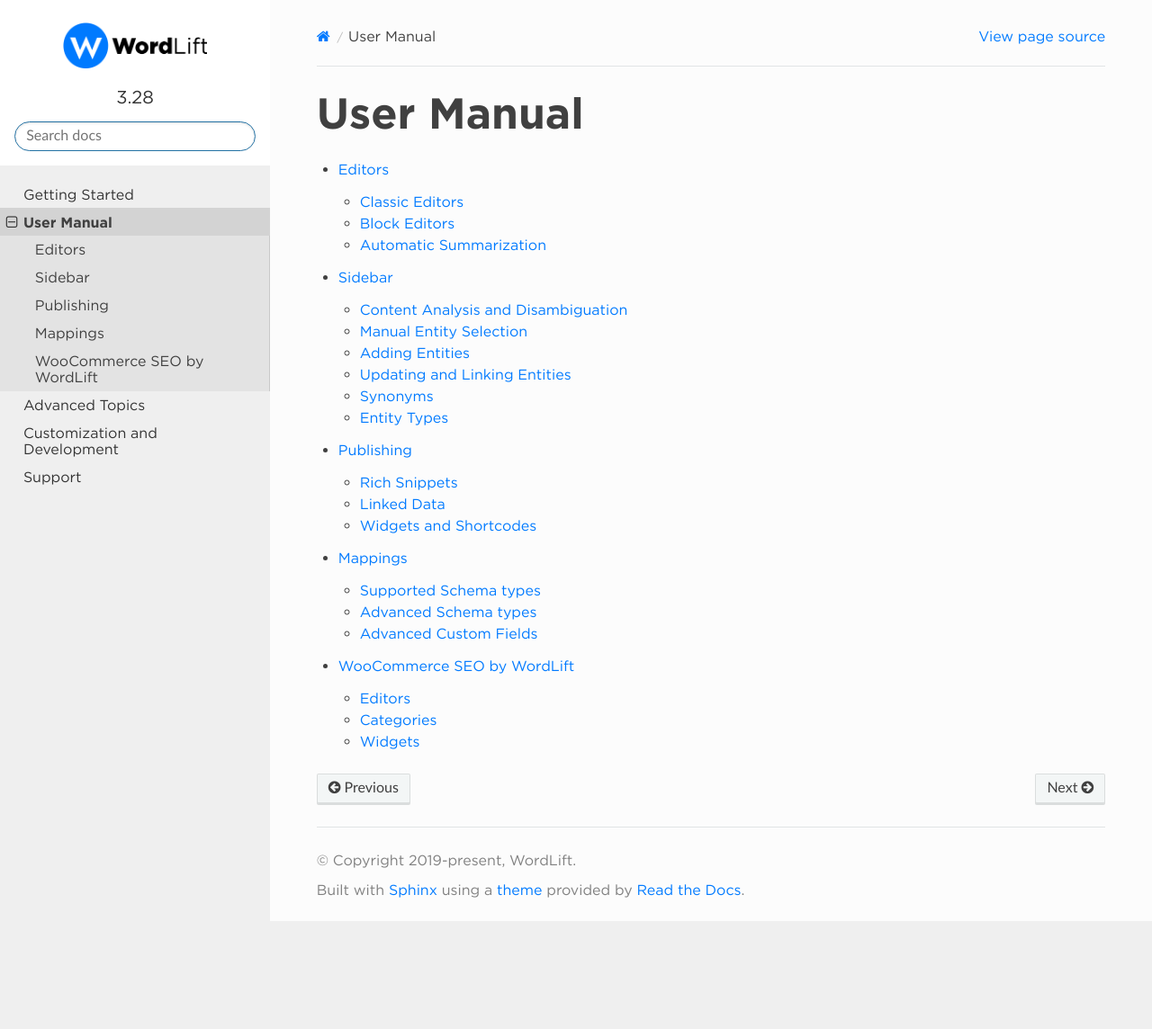
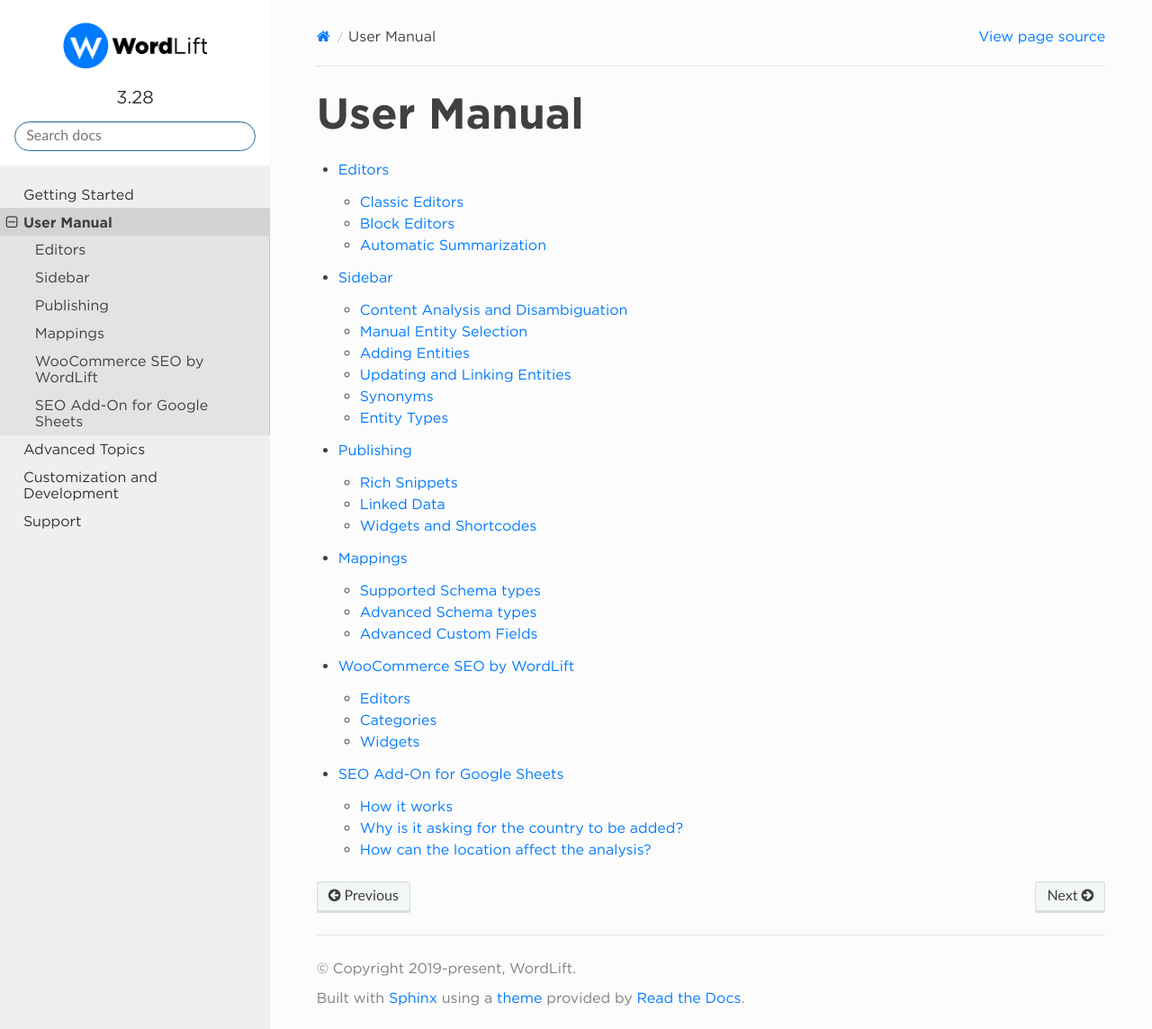
Before and after one commit to insideout10/wordlift-docs, a Sphinx documentation site: the page built from docs/user-manual.rst, in a window 1280 px wide and 1144 px high. Shown: the whole window at 90% size. Built offline with Sphinx 7.4.7 and the Read the Docs theme 2.0.0, drawn with Linux system fonts in a browser that asks for light colours; some of the changed lines change nothing that is shown.

Commit message:
Adding Google Sheets Add-on

```diff
--- /dev/null
+++ b/docs/seo-add-on-google-sheets.rst
@@ -0,0 +1,104 @@
+SEO Add-On for Google Sheets
+================
+
+**SEO Add-on for Google Sheets™ by WordLift** is the extension that allows you to perform **semantic keyword research** and create a JSON-LD to help Google understand what your content is about.
+
+With a few simple clicks, you can install the extension, connect it to your Google Search Console account, and **analyze the SERP** to find out which search queries rank highest on Google.
+
+From there, you can see the **linked entities** and select the ones that are most relevant to your business to **import them directly into the Knowledge Graph**. To do this, simply copy and paste the JSON-LD page into your website. If you have WordLift, you can import the entities directly into your vocabulary with one click.
+
+In this video you will learn what is SEO Add-On for Google Sheets and how it can help you to improve your SEO strategy.
+
+
+.. raw:: html
+
+    <div style="position: relative; padding-bottom: 56.25%; height: 0; overflow: hidden; max-width: 100%; height: auto;">
+        <iframe src="https://www.youtube-nocookie.com/embed/_YSNUpZU8kY" frameborder="0" allowfullscreen style="position: absolute; top: 0; left: 0; width: 100%; height: 100%;"></iframe>
+    </div>
+
+================
+How it works
+================
+
+1. Installation
+-----------------
+
+To install the SEO Add-on, open the Google Marketplace by clicking on the following link:
+
+.. raw:: html
+
+    <a href="https://workspace.google.com/marketplace/app/wordlift/785668802292">https://workspace.google.com/marketplace/app/wordlift/785668802292</a>
+
+
+.. image:: /images/seo-add-on-google-sheets-step1.gif
+
+Then click on the *Install* button, then the *Continue* button, and then click on *Allow* when requested.
+
+2. Create Google Sheets
+-----------------
+
+Once the SEO Add-on is installed, you can create a new Google Sheets™ document by clicking on this link, `sheets.new <http://sheets.new>`_.
+
+When in Google Sheets, open the SEO Add-on by clicking on the *Extensions* menu, the *WordLift*, and finally *Open*: the sidebar will show.
+
+.. image:: /images/seo-add-on-google-sheets-step2.gif
+
+3. Configure Settings
+-----------------
+
+Next step is to configure the **SEO Add-on settings**, click on the Next button in the sidebar.
+You'll need a key for the SEO Add-on to work. Normally we prefill the key based on your e-mail address, but if you're using a different e-mail address with Google, you'll need to insert the key yourself.
+
+.. image:: /images/seo-add-on-google-sheets-step3.gif
+
+You can also configure your **target geo market**, **language** and the **Google domain** to use for SERP analysis.
+
+4. Connect Google Search Console
+-----------------
+
+At this step, you'll connect to the **Google Search Console** to allow the **SEO Add-on** to pull the search performance data straight into Google Sheets. Click on the Connect button and then on *Allow*. Then select the website you want to pull the traffic data from.
+
+.. image:: /images/seo-add-on-google-sheets-step4.gif
+
+5. Load Performance Data
+-----------------
+
+Next choose the data time period and whether to include URLs in the report. URLs are useful if you want to target some specific URLs to improve their traffic, otherwise you can focus on search queries only.
+
+.. image:: /images/seo-add-on-google-sheets-performance.gif
+
+6. Analyze SERP
+-----------------
+
+Now it's time to select the queries (no more than 5) that we want to optimize. The SEO Add-on will scout the SERP and extract the relevant entities for the selected queries.
+It may take a couple of minutes for the SEO Add-on to extract the results.
+
+.. image:: /images/seo-add-on-google-sheets-step5.gif
+
+You can also bring your own queries, by inserting them in this sheet, or by creating a blank sheet, writing them down, then selecting them, and clicking on the Extensions menu, WordLift, Analyze SERP.
+
+7. Import the Knowledge Graph
+-----------------
+
+At this step, the SEO Add-on will create a list of the relevant entities along with additional data such as the related *keyword*, the *confidence score* (how sure we are about that entity) and the *rank* (the position in SERP where we found the entity).
+You can now **select the relevant entities**. If you have WordPress with WordLift plugin we can import the entities straight into your knowledge graph, otherwise you can copy the JSON-LD from the sidebar into your own CMS or web page.
+
+.. image:: /images/seo-add-on-google-sheets-step6.gif
+
+You can `build a Knowledge Graph from a SERP <
+https://wordlift.io/academy-entries/building-a-knowledge-graph-from-a-serp/>`_ by using SEO Add-On for Google Sheets. To discover how you can do that, watch the video.
+
+.. note::
+        You can buy `SEO Add-On for Google Sheets <https://deals.thenextweb.com/sales/lifetime-subscription-wordlift-standard?aid=&utm_campaign=feed&utm_medium=RSS&utm_source=thenextweb>`_ from TNW website.
+
+===============
+Why is it asking for the country to be added?
+===============
+
+This is because Google SERP is different from country to another and the top ranking results can be different. It’s important to understand that local versions of Google results look different depending on where you are searching from.
+
+===============
+How can the location affect the analysis?
+===============
+
+Google's SERP changes depending on the location. Therefore, it is important to enter it before starting the search: only then will the results of the analysis be reliable for the market and audience your company is interested in.
--- a/docs/user-manual.rst
+++ b/docs/user-manual.rst
@@ -9,3 +9,4 @@
    publishing
    mappings
    woocommerce
+   seo-add-on-google-sheets
```
